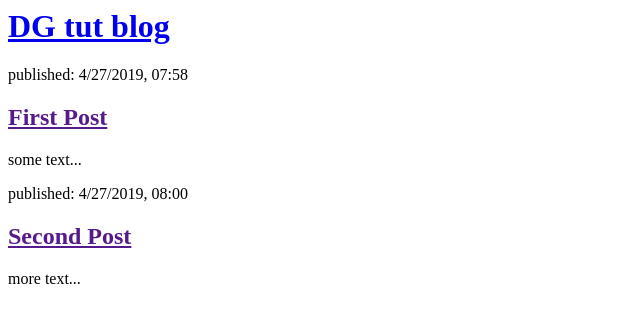
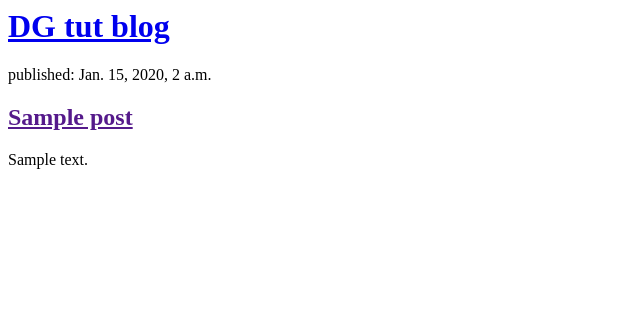
Before and after one commit to f-m-l-n-a-gm/my-first-blog, a Django app: template blog/templates/blog/post_list.html in a window 1280 px wide. Shown: the top 323 px of the page, without its empty margins (0-640 px from the left). Run offline with Django 3.2, Linux system fonts and the light colour scheme; the template is opened without the code that fills it: values that come from a table or form of the project are taken from there, others are empty; tables that the repository leaves empty hold one stand-in row (values such as "Sample post").

Commit message:
Modified templates to display posts from db.

```diff
--- a/blog/templates/blog/post_list.html
+++ b/blog/templates/blog/post_list.html
@@ -7,17 +7,14 @@
             <h1><a href="/">DG tut blog</a></h1>
         </div>
 
-        <div>
-            <p>published: 4/27/2019, 07:58</p>
-            <h2><a href="">First Post</a></h2>
-            <p>some text...</p>
-        </div>
+        {% for post in posts %}
+            <div>
+                <p>published: {{ post.published_date }}</p>
+                <h2><a href="">{{ post.title }}</a></h2>
+                <p>{{ post.text|linebreaksbr }}</p>
+            </div>
+        {% endfor %}
 
-        <div>
-            <p>published: 4/27/2019, 08:00</p>
-            <h2><a href="">Second Post</a></h2>
-            <p>more text...</p>
-        </div>
     </body>
 
 
```
Also changed, not shown: blog/views.py (+5 -2 lines).
